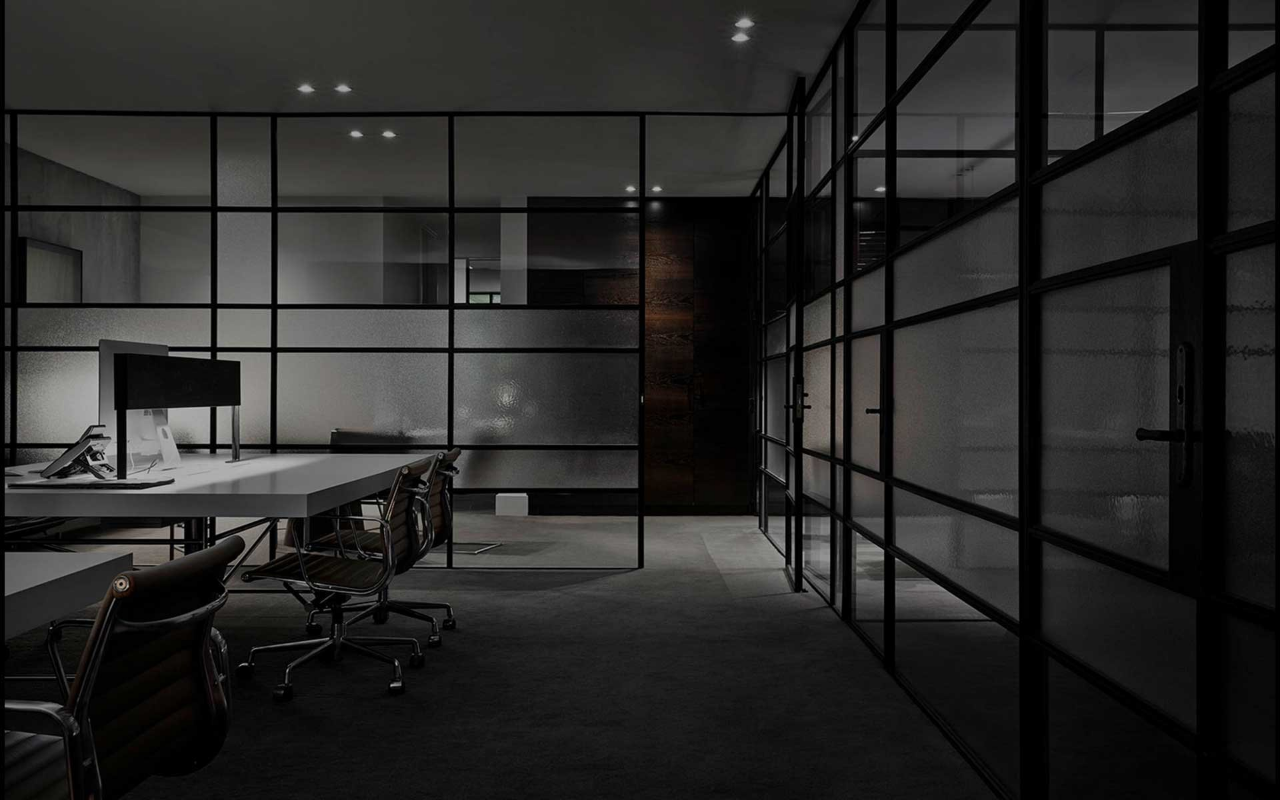
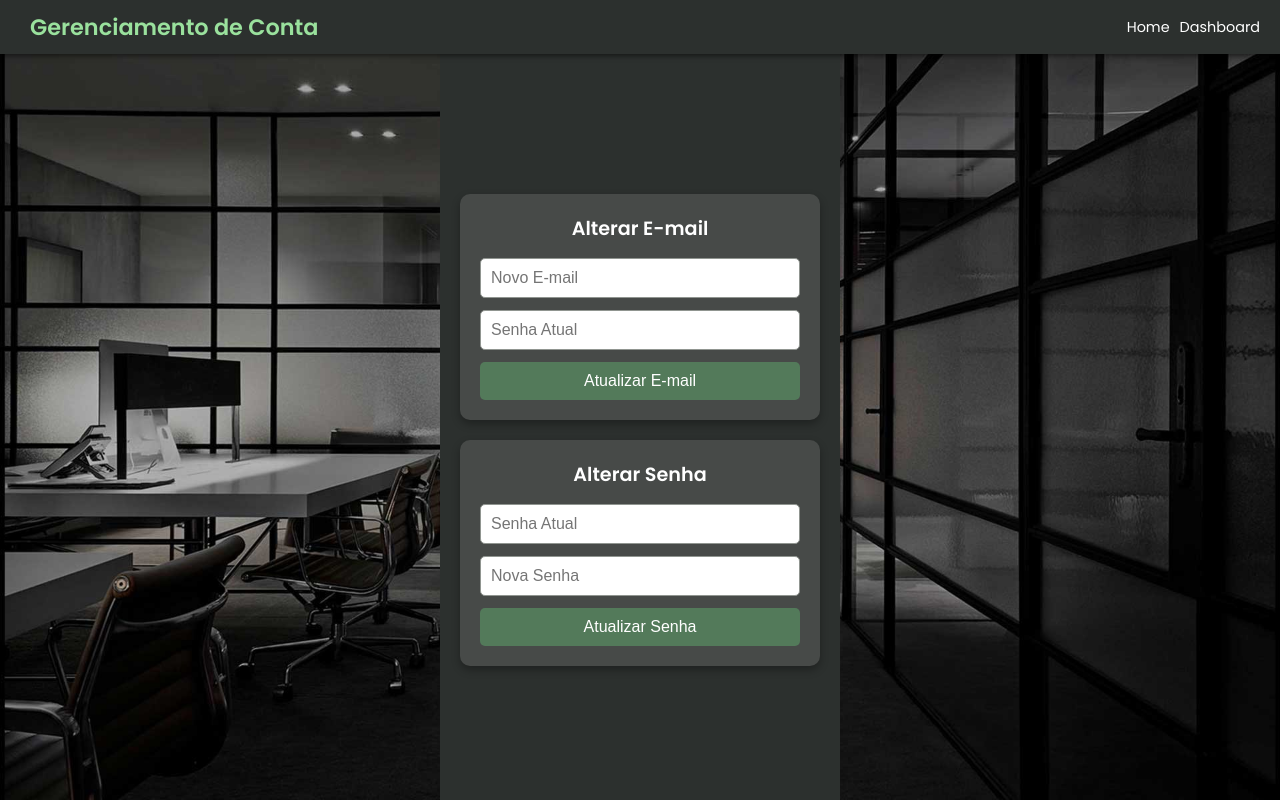
Before and after one commit to MatheusNBrito/WebContabil, a React (Create React App) app in the folder frontend/: page /account in a window 1280 px wide. Before the commit this address had no page. Built offline with nearby package versions, Linux system fonts and the light colour scheme.

Commit message:
add gerenciamento de conta

```diff
--- a/frontend/src/App.js
+++ b/frontend/src/App.js
@@ -7,6 +7,7 @@ import Dashboard from "./pages/Dashboard";
 import Sobre from "./pages/Sobre";
 import Contato from "./pages/Contato";
 import Admin from "./pages/Adm";
+import AccountManagement from "./pages/UserConfig"; //
 import './global.css';  // 🔹 Importando o CSS global
 
 export default function App() {
@@ -19,6 +20,7 @@ export default function App() {
       <Route path="/about" element={<Sobre />} />
       <Route path="/contact" element={<Contato />} />
       <Route path="/admin" element={<Admin />} />
+      <Route path="/account" element={<AccountManagement />} />
     </Routes>
   );
 }
--- a/frontend/src/pages/Dashboard/index.js
+++ b/frontend/src/pages/Dashboard/index.js
@@ -183,9 +183,11 @@ export default function Dashboard() {
         <h1 className="dashboard-title">Área do Cliente</h1>
         <nav className="dashboard-page-nav">
           <Link to="/">Home</Link>
+          <Link to="/account">Gerenciar Conta</Link>
           <button type="submit" onClick={handleLogout} className="logout-btn">
             Sair
           </button>
+
         </nav>
       </header>
 
--- /dev/null
+++ b/frontend/src/pages/UserConfig/account-management.css
@@ -0,0 +1,159 @@
+/* 🔹 Mantendo a fonte e estrutura do site */
+@import url('https://fonts.googleapis.com/css2?family=Poppins:wght@300;400;600&display=swap');
+
+/* 🔹 Estilização geral exclusiva para Account Management */
+.account-management-page {
+  --dark-gray: #2C302E;
+  --medium-gray: #474A48;
+  --light-gray: #909590;
+  --soft-green: #9AE19D;
+  --deep-green: #537A5A;
+  font-family: 'Poppins', sans-serif;
+  background-color: var(--dark-gray);
+  color: var(--light-gray);
+  margin: 0;
+  padding: 0;
+  box-sizing: border-box;
+}
+
+/* 🔹 Header fixo */
+.account-management-header {
+  background-color: var(--dark-gray);
+  color: white;
+  padding: 10px 20px;
+  display: flex;
+  justify-content: space-between;
+  align-items: center;
+  position: fixed;
+  top: 0;
+  left: 0;
+  width: 100%;
+  z-index: 1000;
+  box-shadow: 0px 2px 5px rgba(0, 0, 0, 0.5);
+}
+
+/* 🔹 Ajuste do espaço para evitar que o conteúdo fique atrás do header */
+.account-management-container {
+  padding-top: 80px;
+  display: flex;
+  flex-direction: column;
+  align-items: center;
+  justify-content: center;
+  min-height: 100vh;
+}
+
+/* 🔹 Título principal */
+.account-management-title {
+  font-size: 1.4rem;
+  font-weight: 600;
+  color: var(--soft-green);
+  padding-left: 10px;
+}
+
+/* 🔹 Navegação */
+.account-management-nav {
+  display: flex;
+  gap: 10px;
+  align-items: center;
+}
+
+.account-management-nav a {
+  color: white;
+  text-decoration: none;
+  font-weight: 400;
+  font-size: 0.9rem;
+  transition: color 0.3s ease;
+}
+
+.account-management-nav a:hover {
+  color: var(--soft-green);
+}
+
+/* 🔹 Seções de Alteração */
+.account-management-section {
+  background: var(--medium-gray);
+  padding: 20px;
+  border-radius: 10px;
+  box-shadow: 0 4px 8px rgba(0, 0, 0, 0.3);
+  width: 90%;
+  max-width: 400px;
+  text-align: center;
+  margin-bottom: 20px;
+}
+
+/* 🔹 Títulos das seções */
+.account-management-subtitle {
+  color: white;
+  font-size: 1.2rem;
+  margin-bottom: 15px;
+}
+
+/* 🔹 Campos de entrada */
+.account-management-input {
+  width: 100%;
+  padding: 10px;
+  margin-bottom: 12px;
+  border: 1px solid var(--light-gray);
+  border-radius: 5px;
+  font-size: 1rem;
+  background: #fff;
+  color: black;
+  transition: border 0.3s ease;
+}
+
+.account-management-input:focus {
+  border-color: var(--soft-green);
+  outline: none;
+}
+
+/* 🔹 Botões */
+.account-management-btn {
+  width: 100%;
+  padding: 10px;
+  border: none;
+  border-radius: 5px;
+  background: var(--deep-green);
+  color: white;
+  font-size: 1rem;
+  cursor: pointer;
+  transition: background 0.3s ease, transform 0.2s ease;
+}
+
+.account-management-btn:hover {
+  background: var(--soft-green);
+  color: black;
+  transform: scale(1.05);
+}
+
+/* 🔹 Mensagens de erro e sucesso */
+.account-success-message {
+  color: var(--soft-green);
+  font-size: 1rem;
+  margin-bottom: 10px;
+}
+
+.account-error-message {
+  color: #ff6b6b;
+  font-size: 1rem;
+  margin-bottom: 10px;
+}
+
+/* 🔹 Responsividade */
+@media (max-width: 768px) {
+  .account-management-container {
+    padding: 60px 15px;
+  }
+
+  .account-management-section {
+    width: 100%;
+    max-width: 350px;
+  }
+
+  .account-management-title {
+    font-size: 1.3rem;
+  }
+
+  .account-management-btn {
+    font-size: 0.9rem;
+  }
+}
--- /dev/null
+++ b/frontend/src/pages/UserConfig/index.js
@@ -0,0 +1,107 @@
+import React, { useState } from "react";
+import axios from "axios";
+import { Link } from "react-router-dom";
+import "./account-management.css"; // 🔹 Importando o CSS específico
+
+export default function AccountManagement() {
+  const [newEmail, setNewEmail] = useState("");
+  const [password, setPassword] = useState("");
+  const [currentPassword, setCurrentPassword] = useState("");
+  const [newPassword, setNewPassword] = useState("");
+  const [message, setMessage] = useState("");
+  const [error, setError] = useState("");
+  const token = localStorage.getItem("token");
+
+  const handleUpdateEmail = async () => {
+    try {
+      const response = await axios.patch(
+        "http://localhost:3000/update-email",
+        { newEmail, password },
+        { headers: { Authorization: `Bearer ${token}` } }
+      );
+      setMessage(response.data.message);
+      setError("");
+    } catch (err) {
+      setError(err.response?.data?.error || "Erro ao atualizar e-mail.");
+      setMessage("");
+    }
+  };
+
+  const handleUpdatePassword = async () => {
+    try {
+      const response = await axios.patch(
+        "http://localhost:3000/update-password",
+        { currentPassword, newPassword },
+        { headers: { Authorization: `Bearer ${token}` } }
+      );
+      setMessage(response.data.message);
+      setError("");
+    } catch (err) {
+      setError(err.response?.data?.error || "Erro ao atualizar senha.");
+      setMessage("");
+    }
+  };
+
+  return (
+    <div className="account-management-page">
+      {/* 🔹 Header padrão */}
+      <header className="account-management-header">
+        <h1 className="account-management-title">Gerenciamento de Conta</h1>
+        <nav className="account-management-nav">
+          <Link to="/">Home</Link>
+          <Link to="/dashboard">Dashboard</Link>
+        </nav>
+      </header>
+
+      <main className="account-management-container">
+        {/* 🔹 Mensagens de erro e sucesso */}
+        {message && <p className="account-success-message">{message}</p>}
+        {error && <p className="account-error-message">{error}</p>}
+
+        {/* 🔹 Seção para Alterar E-mail */}
+        <div className="account-management-section">
+          <h3 className="account-management-subtitle">Alterar E-mail</h3>
+          <input
+            type="email"
+            placeholder="Novo E-mail"
+            className="account-management-input"
+            value={newEmail}
+            onChange={(e) => setNewEmail(e.target.value)}
+          />
+          <input
+            type="password"
+            placeholder="Senha Atual"
+            className="account-management-input"
+            value={password}
+            onChange={(e) => setPassword(e.target.value)}
+          />
+          <button className="account-management-btn" onClick={handleUpdateEmail}>
+            Atualizar E-mail
+          </button>
+        </div>
+
+        {/* 🔹 Seção para Alterar Senha */}
+        <div className="account-management-section">
+          <h3 className="account-management-subtitle">Alterar Senha</h3>
+          <input
+            type="password"
+            placeholder="Senha Atual"
+            className="account-management-input"
+            value={currentPassword}
+            onChange={(e) => setCurrentPassword(e.target.value)}
+          />
+          <input
+            type="password"
+            placeholder="Nova Senha"
+            className="account-management-input"
+            value={newPassword}
+            onChange={(e) => setNewPassword(e.target.value)}
+          />
+          <button className="account-management-btn" onClick={handleUpdatePassword}>
+            Atualizar Senha
+          </button>
+        </div>
+      </main>
+    </div>
+  );
+}
```
